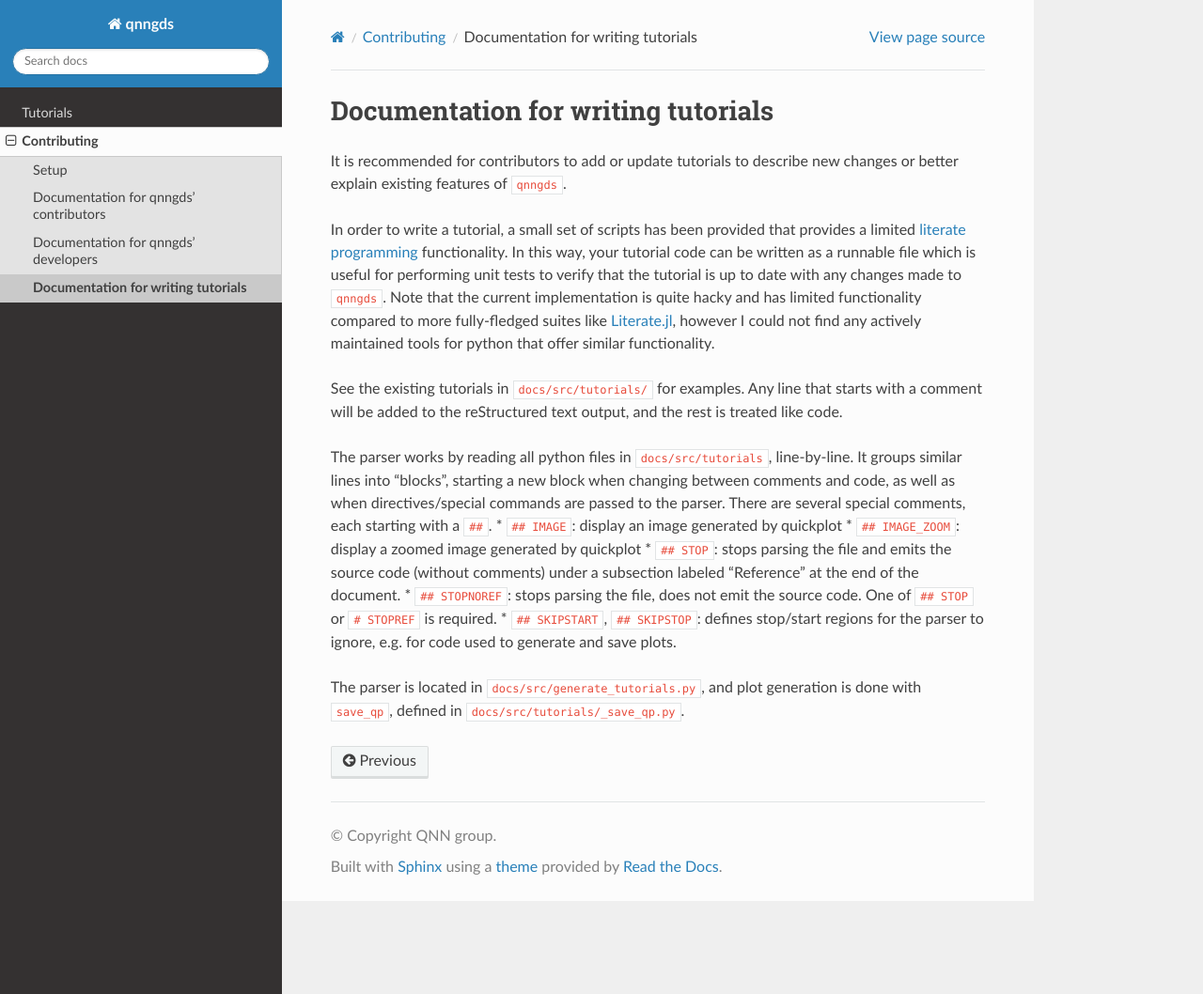
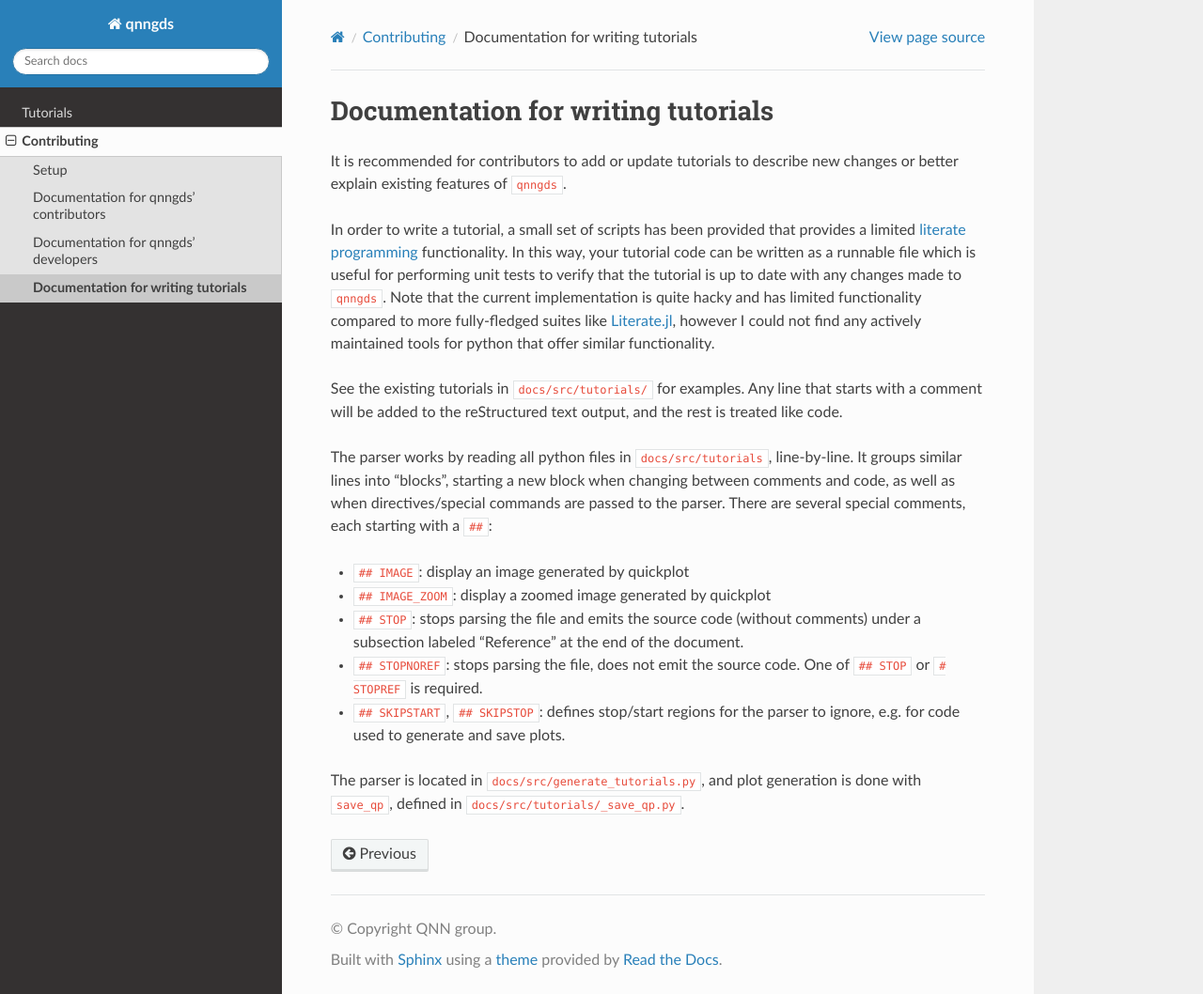
Before and after one commit to qnngroup/qnngds, a Sphinx documentation site: the page built from docs/src/contributing/tutorials.rst, in a window 1280 px wide and 1058 px high. Shown: the whole window at 94% size. Built offline with Sphinx 7.4.7 and the Read the Docs theme 3.1.0, drawn with Linux system fonts in a browser that asks for light colours; pages that are not in the unit, such as notebooks, are missing from menus.

Commit message:
fix rst list

```diff
--- a/docs/src/contributing/tutorials.rst
+++ b/docs/src/contributing/tutorials.rst
@@ -14,7 +14,8 @@ Any line that starts with a comment will be added to the reStructured text outpu
 
 The parser works by reading all python files in ``docs/src/tutorials``, line-by-line.
 It groups similar lines into "blocks", starting a new block when changing between comments and code, as well as when directives/special commands are passed to the parser.
-There are several special comments, each starting with a ``##``.
+There are several special comments, each starting with a ``##``:
+
 * ``## IMAGE``: display an image generated by quickplot
 * ``## IMAGE_ZOOM``: display a zoomed image generated by quickplot
 * ``## STOP``: stops parsing the file and emits the source code (without comments) under a subsection labeled "Reference" at the end of the document.
```
